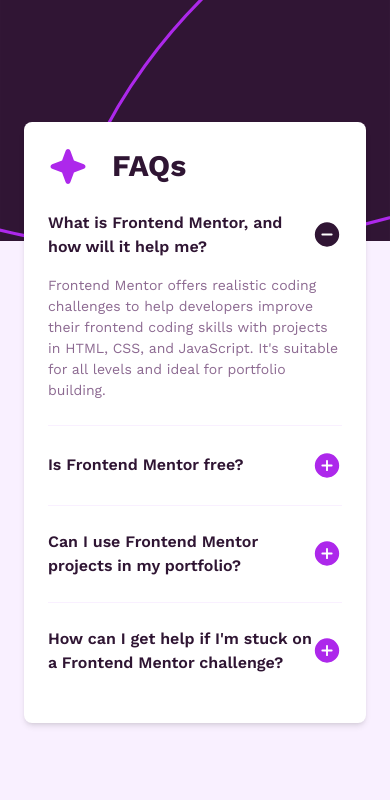
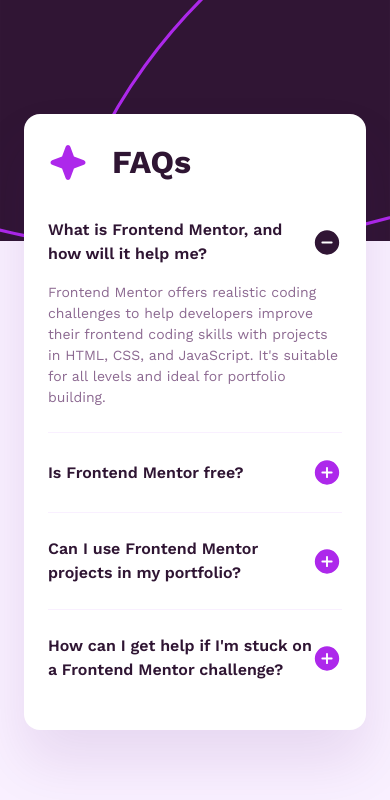
Before and after one commit to NguyenDonUET/fem-faq-accordion, a website built with Vite: page index.html in a window 390 px wide. Built offline with nearby package versions, Linux system fonts and the light colour scheme.

Commit message:
add shadow, fix font size

```diff
--- a/index.html
+++ b/index.html
@@ -33,10 +33,12 @@
           alt="Flowers"
         />
       </picture>
-      <section class="max-w-3xl bg-white rounded-lg shadow-md p-6 md:p-10">
-        <div class="flex items-center gap-6">
+      <section class="max-w-3xl bg-white rounded-2xl shadow-card p-6 md:p-10">
+        <div class="flex items-center gap-6 mb-2">
           <img src="assets/images/icon-star.svg" alt="icon-star.svg" />
-          <h1 class="text-purple-950 text-3xl md:text-6xl font-bold">FAQs</h1>
+          <h1 class="text-purple-950 text-[2rem] md:text-6xl font-bold">
+            FAQs
+          </h1>
         </div>
         <div class="accordion">
           <!-- header -->
--- a/src/input.css
+++ b/src/input.css
@@ -18,6 +18,8 @@
   --color-purple-100: hsl(275, 100%, 97%);
   --color-purple-600: hsl(292, 16%, 49%);
   --color-purple-950: hsl(292, 42%, 14%);
+
+  --shadow-card: 0 2rem 3.5rem 0 rgba(80, 0, 118, 0.1);
 }
 
 body {
```
Also changed, not shown: src/output.css.
